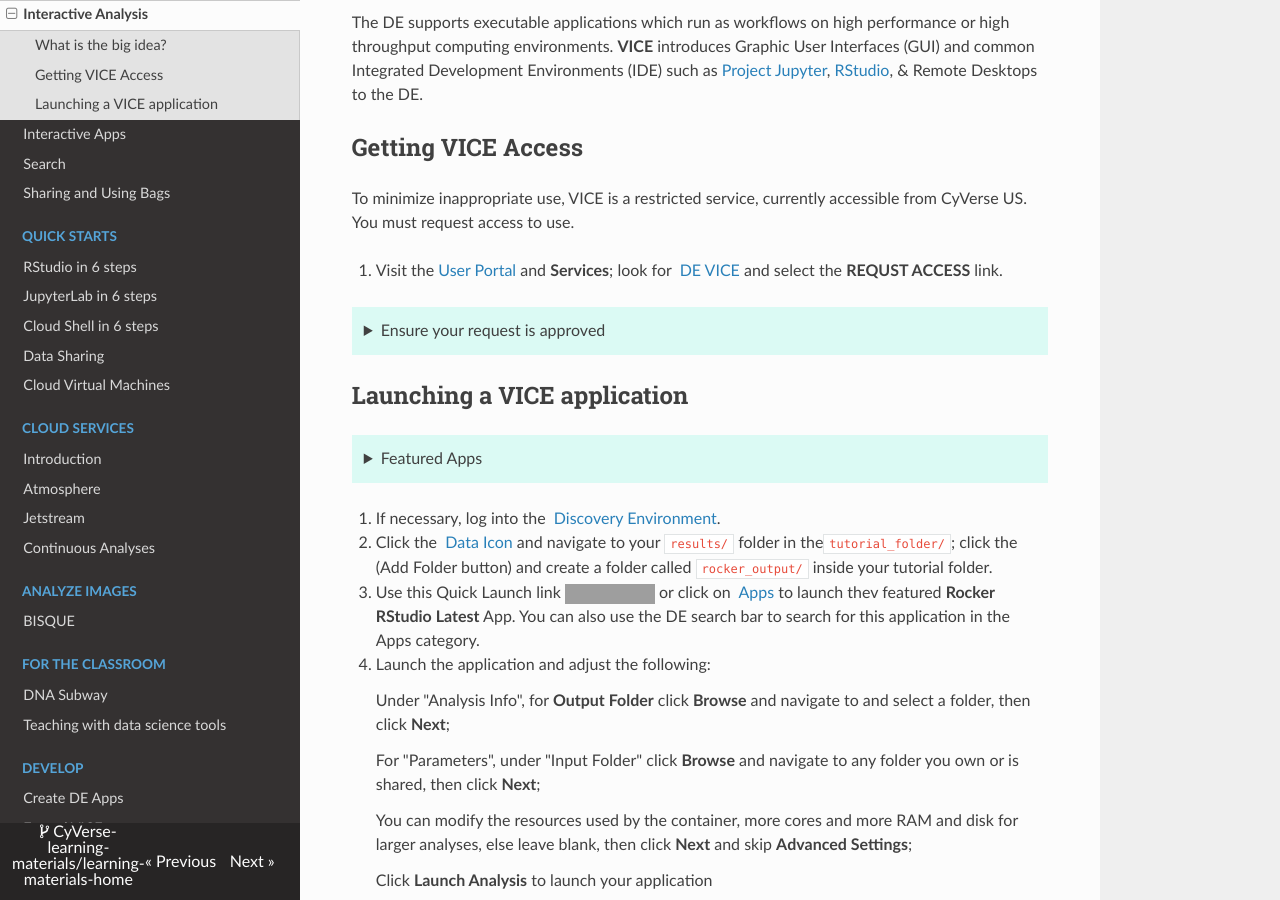
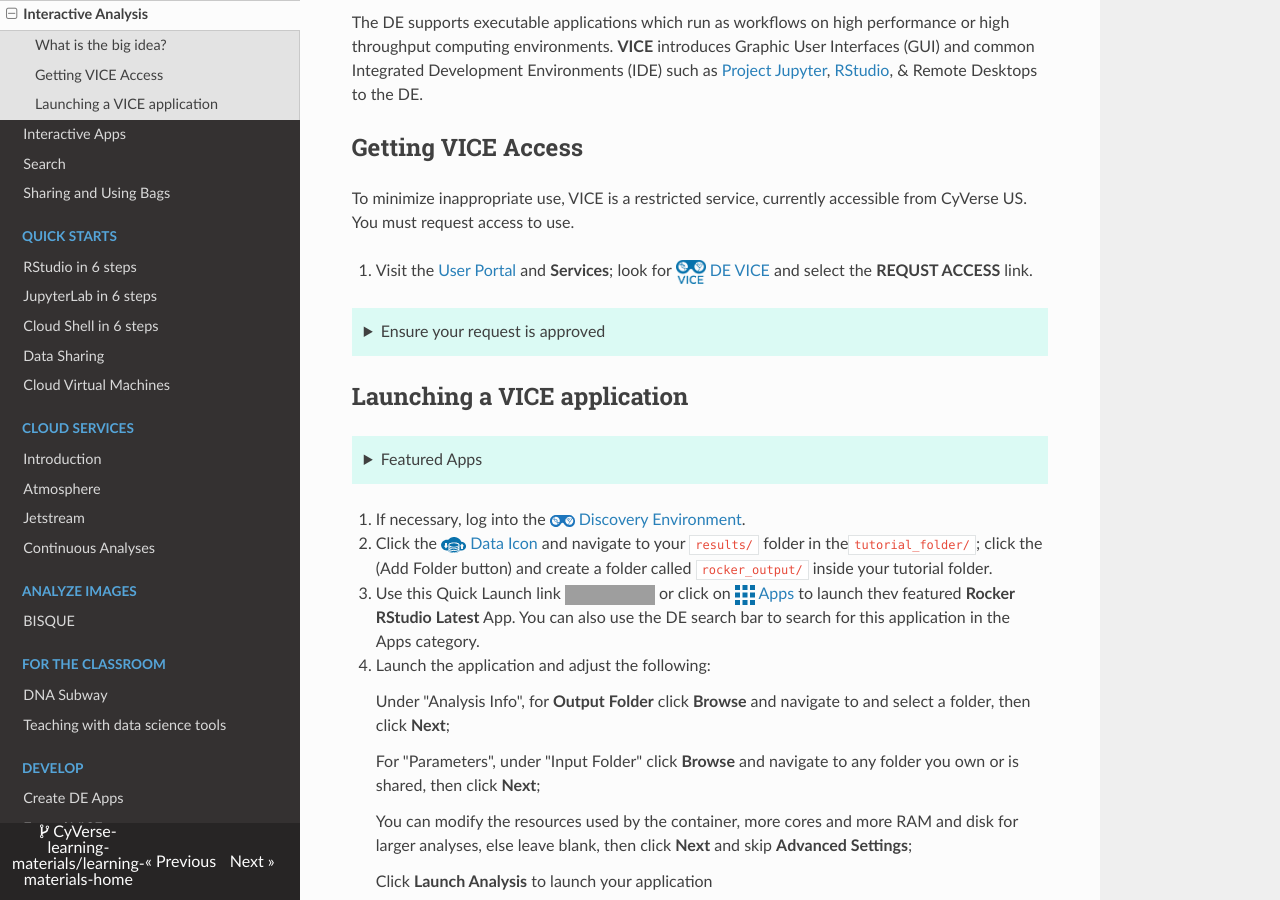
Before and after one commit to CyVerse-learning-materials/learning-materials-home, an MkDocs documentation site: the page built from docs/vice/about.md, in a window 1280 px wide and 900 px high, scrolled down 373 px. Built offline with MkDocs 1.6.1, drawn with Linux system fonts in a browser that asks for light colours; nearby versions of some CDN libraries; a script that is not in the unit is left out; grey boxes are pictures that could not be loaded.

Commit message:
Update about.md

```diff
--- a/docs/vice/about.md
+++ b/docs/vice/about.md
@@ -10,12 +10,12 @@
 
 ## Getting VICE Access
 
-[de]: assets/de/logos/deIcon.svg
-[home]: assets/de/menu_items/homeIcon.svg
-[data]: assets/de/menu_items/dataIcon.svg
-[apps]: assets/de/menu_items/appsIcon.svg
-[analysis]: assets/de/menu_items/analysisIcon.svg
-[vice]: assets/de/logos/deviceIcon.png
+[de]: ../assets/de/logos/deIcon.svg
+[home]: ../assets/de/menu_items/homeIcon.svg
+[data]: ../assets/de/menu_items/dataIcon.svg
+[apps]: ../assets/de/menu_items/appsIcon.svg
+[analysis]: ../assets/de/menu_items/analysisIcon.svg
+[vice]: ../assets/de/logos/deviceIcon.png
 
 To minimize inappropriate use, VICE is a restricted service, currently accessible from CyVerse US. You must request access to use.
 
```
